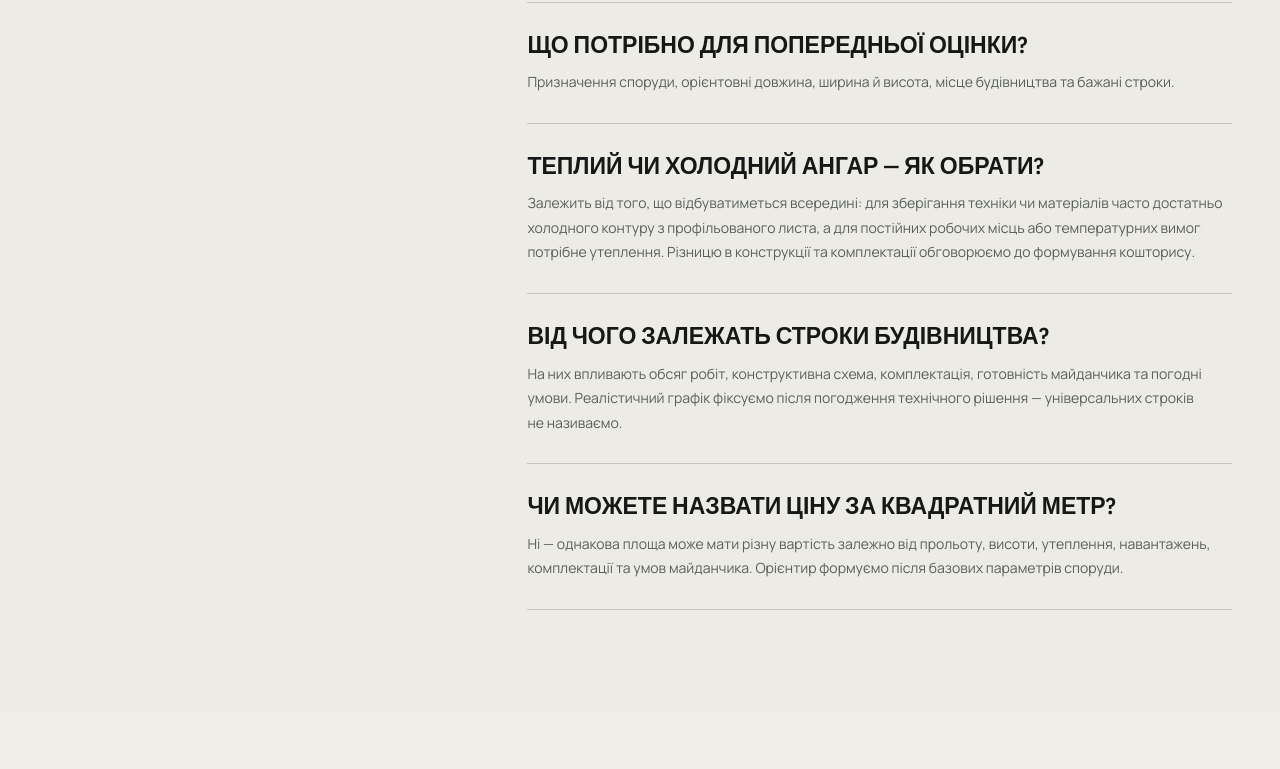
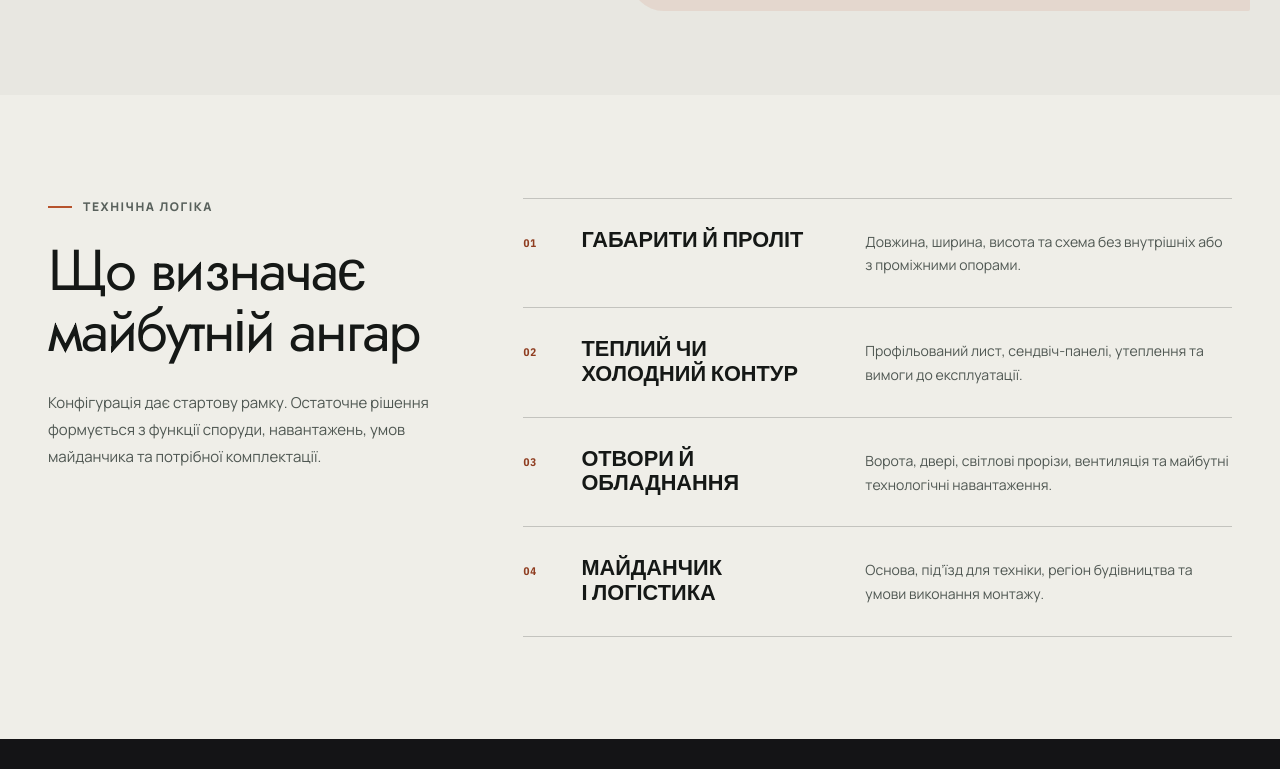
Before and after one commit to leusd100/rubikon-build, a Next.js app: page /angary in a window 1280 px wide. Shown: the part 4291-5060 px from the top of the page. Built offline with nearby package versions, Linux system fonts and the light colour scheme.

Commit message:
feat(angary): establish flagship editorial architecture (#63)
* feat(angary): establish flagship editorial architecture

* ci: make Lighthouse manual-only during UI polish

```diff
--- /dev/null
+++ b/app/angary/angary-editorial.css
@@ -0,0 +1,90 @@
+.hangar-decision-section {
+  background: #efeee8;
+}
+
+.hangar-decision-grid {
+  display: grid;
+  grid-template-columns: minmax(300px, .72fr) minmax(0, 1.28fr);
+  gap: var(--grid-gap);
+  align-items: start;
+}
+
+.hangar-decision-heading {
+  position: sticky;
+  top: 145px;
+}
+
+.hangar-decision-heading h2 {
+  max-width: 650px;
+  margin: 0;
+  font: 400 var(--title-section)/1.05 var(--font-display), var(--font-manrope), sans-serif;
+  letter-spacing: -.035em;
+  text-wrap: balance;
+}
+
+.hangar-decision-heading > p:not(.eyebrow) {
+  max-width: 510px;
+  margin: 28px 0 0;
+  color: var(--text-secondary);
+  font-size: 15px;
+  line-height: 1.8;
+}
+
+.hangar-decision-list {
+  margin: 0;
+  padding: 0;
+  list-style: none;
+  border-top: 1px solid rgba(21, 24, 22, .2);
+}
+
+.hangar-decision-list li {
+  display: grid;
+  grid-template-columns: 38px minmax(160px, .72fr) minmax(0, 1fr);
+  gap: 20px;
+  align-items: baseline;
+  padding: 28px 0 30px;
+  border-bottom: 1px solid rgba(21, 24, 22, .2);
+}
+
+.hangar-decision-list span {
+  color: var(--accent-dark);
+  font: 700 11px/1 var(--font-condensed), sans-serif;
+  letter-spacing: .08em;
+}
+
+.hangar-decision-list h3 {
+  margin: 0;
+  font: 600 clamp(19px, 1.7vw, 24px)/1.12 var(--font-condensed), sans-serif;
+  text-transform: uppercase;
+}
+
+.hangar-decision-list p {
+  margin: 0;
+  color: var(--text-secondary);
+  font-size: 14px;
+  line-height: 1.7;
+}
+
+@media (max-width: 1023px) {
+  .hangar-decision-grid {
+    grid-template-columns: 1fr;
+    gap: 44px;
+  }
+
+  .hangar-decision-heading {
+    position: static;
+  }
+}
+
+@media (max-width: 759px) {
+  .hangar-decision-list li {
+    grid-template-columns: 26px 1fr;
+    gap: 12px;
+    padding-block: 22px;
+  }
+
+  .hangar-decision-list p {
+    grid-column: 1 / -1;
+    margin-top: 4px;
+  }
+}
--- a/app/angary/page.tsx
+++ b/app/angary/page.tsx
@@ -1,8 +1,21 @@
 import { DirectionPage } from '../components/DirectionDetail';
+import { HangarConfigurator } from '../components/configurator/HangarConfigurator';
+import { HangarDecisionChapter } from '../components/configurator/HangarDecisionChapter';
 import { createDirectionMetadata, getDirectionPage } from '../lib/directions';
+import '../configurator-preview/configurator.css';
+import './angary-editorial.css';
 
 export const metadata = createDirectionMetadata('angary');
 
 export default function HangarsPage() {
-  return <DirectionPage config={getDirectionPage('angary')} />;
+  const config = getDirectionPage('angary');
+
+  return (
+    <DirectionPage
+      config={config}
+      signatureExperience={<HangarConfigurator embedded />}
+      technicalChapter={config.cost ? <HangarDecisionChapter items={config.cost.items} /> : null}
+      hideCost
+    />
+  );
 }
--- a/app/components/DirectionDetail.tsx
+++ b/app/components/DirectionDetail.tsx
@@ -9,6 +9,7 @@ import { relatedDirections } from '../data/relatedDirections';
 import type { DirectionHeroImageAsset } from '../data/directionHeroImageManifest';
 import { company } from '../data/company';
 import { siteRoutes } from '../data/navigation';
+import type { ReactNode } from 'react';
 
 const directionGhostWords: Record<DirectionPageConfig['id'], string> = {
   angary: 'HANGAR',
@@ -225,7 +226,17 @@ function RelatedDirections({ id }: { id: DirectionPageConfig['id'] }) {
   );
 }
 
-export function DirectionPage({ config }: { config: DirectionPageConfig }) {
+export function DirectionPage({
+  config,
+  signatureExperience,
+  technicalChapter,
+  hideCost = false,
+}: {
+  config: DirectionPageConfig;
+  signatureExperience?: ReactNode;
+  technicalChapter?: ReactNode;
+  hideCost?: boolean;
+}) {
   const direction = getDirection(config.id);
 
   return (
@@ -239,6 +250,8 @@ export function DirectionPage({ config }: { config: DirectionPageConfig }) {
         intro={config.hero.intro}
         heroImage={direction.heroImage}
       />
+
+      {signatureExperience}
 
       <section className="page-section ghost-section">
         <GhostWord word={directionGhostWords[config.id]} />
@@ -265,8 +278,9 @@ export function DirectionPage({ config }: { config: DirectionPageConfig }) {
       </section>
 
       <DirectionEditorial editorial={config.editorial} />
+      {technicalChapter}
       <DirectionProcess {...config.process} />
-      {config.cost && <DirectionCostSection {...config.cost} />}
+      {!hideCost && config.cost && <DirectionCostSection {...config.cost} />}
       {config.faq && <DirectionFaq {...config.faq} />}
       <RelatedDirections id={config.id} />
       <InquirySection eyebrow={config.cta.eyebrow} title={config.cta.title} defaultDirection={direction.formLabel} />
--- a/app/components/configurator/HangarConfigurator.tsx
+++ b/app/components/configurator/HangarConfigurator.tsx
@@ -7,7 +7,7 @@ import { ConfiguratorControls } from './ConfiguratorControls';
 import { ConfiguratorSummary } from './ConfiguratorSummary';
 import { HangarPreviewModes } from './HangarPreviewModes';
 
-export function HangarConfigurator() {
+export function HangarConfigurator({ embedded = false }: { embedded?: boolean }) {
   const [state, setState] = useState<ConfiguratorState>(DEFAULT_CONFIGURATOR_STATE);
   // Derived once here, not inside Preview/Summary — both read the same DomainModel so they can
   // never disagree about what "walls present" or "area" means. Controls keeps reading/writing
@@ -15,14 +15,25 @@ export function HangarConfigurator() {
   const domain = useMemo(() => deriveDomainModel(state), [state]);
 
   return (
-    <div className="hangar-configurator">
+    <section
+      className={`hangar-configurator${embedded ? ' hangar-configurator-embedded' : ''}`}
+      id={embedded ? 'configurator' : undefined}
+      aria-labelledby="hangar-configurator-title"
+    >
       <header className="hc-hero">
         <p className="hc-eyebrow">
-          <span /> Proof of concept · дослідницький екран
+          <span aria-hidden="true" />
+          {embedded ? 'Конфігуратор · перший технічний бриф' : 'Proof of concept · дослідницький екран'}
         </p>
-        <h1>Живий конфігуратор ангара</h1>
+        {embedded ? (
+          <h2 id="hangar-configurator-title">Сформуйте базову конфігурацію ангара</h2>
+        ) : (
+          <h1 id="hangar-configurator-title">Живий конфігуратор ангара</h1>
+        )}
         <p className="hc-lede">
-          Змінюйте параметри зліва — ескіз і підсумок праворуч оновлюються одразу.
+          {embedded
+            ? 'Задайте габарити, контур і бажаний обсяг робіт. Візуалізація допоможе сформувати предметний запит, а технічне рішення ми уточнимо разом.'
+            : 'Змінюйте параметри зліва — ескіз і підсумок праворуч оновлюються одразу.'}
         </p>
         <p className="hc-disclaimer" role="note">
           Візуалізація є схематичною і не є проєктною або конструкторською документацією.
@@ -36,6 +47,6 @@ export function HangarConfigurator() {
           <ConfiguratorSummary domain={domain} />
         </div>
       </div>
-    </div>
+    </section>
   );
 }
--- /dev/null
+++ b/app/components/configurator/HangarDecisionChapter.tsx
@@ -0,0 +1,28 @@
+import type { DirectionItem } from '../../types/directionPage';
+
+export function HangarDecisionChapter({ items }: { items: readonly DirectionItem[] }) {
+  return (
+    <section className="page-section hangar-decision-section" aria-labelledby="hangar-decisions-title">
+      <div className="shell hangar-decision-grid">
+        <header className="hangar-decision-heading">
+          <p className="eyebrow"><span /> Технічна логіка</p>
+          <h2 id="hangar-decisions-title">Що визначає майбутній ангар</h2>
+          <p>
+            Конфігурація дає стартову рамку. Остаточне рішення формується з функції споруди,
+            навантажень, умов майданчика та потрібної комплектації.
+          </p>
+        </header>
+
+        <ol className="hangar-decision-list">
+          {items.map(([number, title, text]) => (
+            <li key={number}>
+              <span>{number}</span>
+              <h3>{title}</h3>
+              <p>{text}</p>
+            </li>
+          ))}
+        </ol>
+      </div>
+    </section>
+  );
+}
--- a/app/configurator-preview/configurator.css
+++ b/app/configurator-preview/configurator.css
@@ -1,11 +1,15 @@
-/* Scoped to /configurator-preview only (imported directly by this route's page.tsx) — kept out
-   of globals.css deliberately so this dev-only POC never adds to the critical CSS every real
-   commercial page has to download. Built entirely from the site's existing design tokens
-   (:root in ../globals.css) — no new palette. */
+/* Shared only by the configurator preview and the embedded /angary experience. Kept out of
+   globals.css so pages without the configurator do not download its component styles. Built
+   entirely from the site's existing design tokens (:root in ../globals.css) — no new palette. */
 
 .hangar-configurator {
   padding: 132px 0 96px;
   background: var(--surface-page);
+}
+
+.hangar-configurator-embedded {
+  padding-block: clamp(88px, 9vw, 132px);
+  border-bottom: 1px solid var(--border-default);
 }
 
 .hc-hero {
@@ -18,6 +22,23 @@
    accent-dash marker as every other eyebrow on the site, rather than a one-off plain label.
    Colour and tracking stay this page's own (a warmer accent, not the muted site default) since
    this label is doing extra work: flagging a dev-only research screen, not a normal section. */
+.hangar-configurator-embedded .hc-hero {
+  display: grid;
+  grid-template-columns: minmax(0, 1.35fr) minmax(280px, .65fr);
+  grid-template-areas:
+    "eyebrow eyebrow"
+    "title lede"
+    "title disclaimer";
+  gap: 16px var(--grid-gap);
+  max-width: var(--container-max);
+  margin-bottom: 54px;
+}
+
+.hangar-configurator-embedded .hc-eyebrow { grid-area: eyebrow; }
+.hangar-configurator-embedded .hc-hero :is(h1, h2) { grid-area: title; margin: 0; max-width: 14ch; }
+.hangar-configurator-embedded .hc-lede { grid-area: lede; margin: 0; }
+.hangar-configurator-embedded .hc-disclaimer { grid-area: disclaimer; align-self: end; }
+
 .hc-eyebrow {
   display: flex;
   align-items: center;
@@ -35,7 +56,7 @@
   background: var(--accent-dark);
 }
 
-.hc-hero h1 {
+.hc-hero :is(h1, h2) {
   margin: 0 0 14px;
   font: 400 clamp(34px, 4.4vw, 54px)/1.05 var(--font-display), var(--font-manrope), sans-serif;
   letter-spacing: -.03em;
@@ -975,6 +996,11 @@
 /* ---------- Responsive ---------- */
 
 @media (max-width: 1023px) {
+  .hangar-configurator-embedded .hc-hero {
+    grid-template-columns: 1fr;
+    grid-template-areas: "eyebrow" "title" "lede" "disclaimer";
+  }
+
   .hc-layout { grid-template-columns: 1fr; }
   .hc-preview-pane { position: static; }
 }
```
Also changed, not shown: 1 other file (tests, documents, lock files or other folders).
